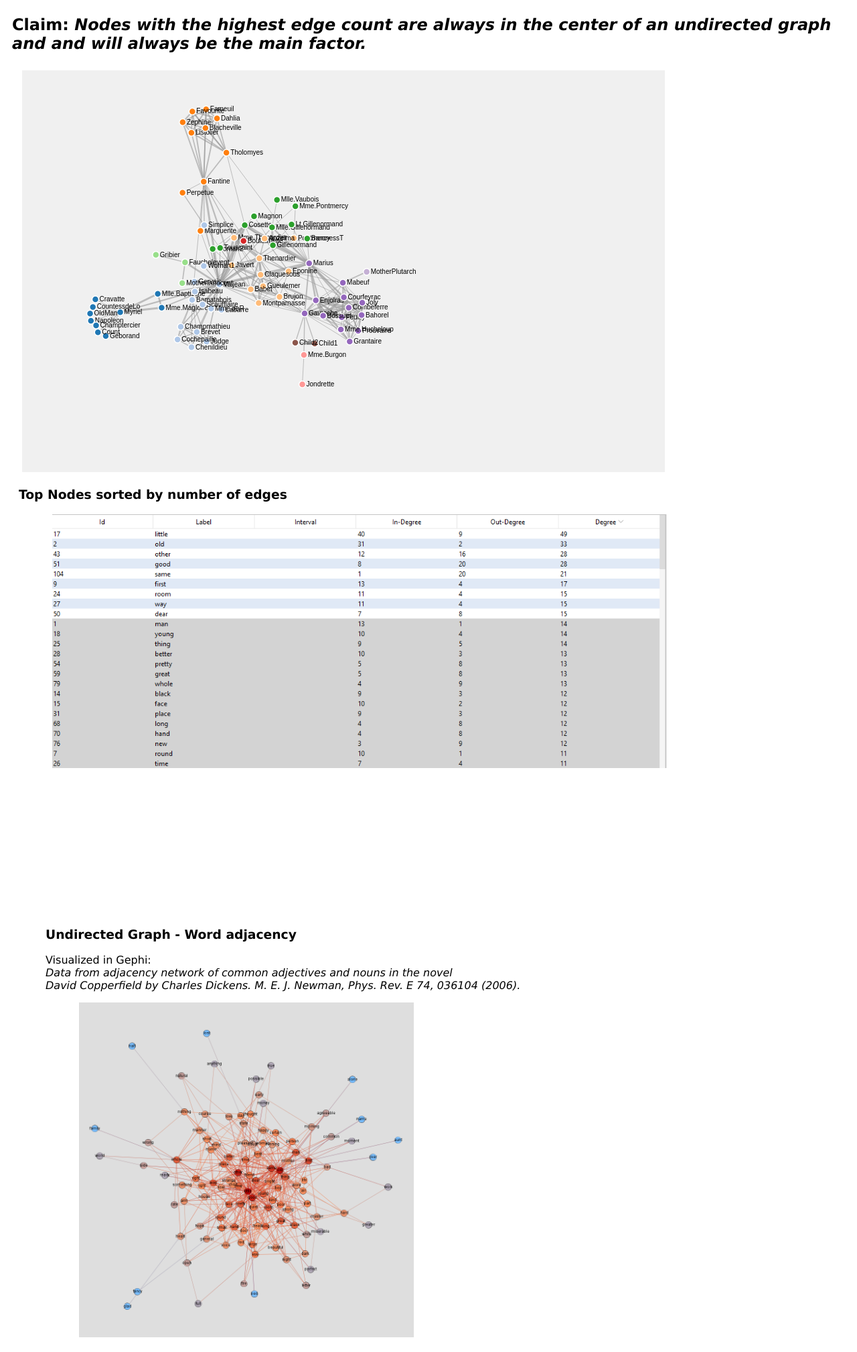
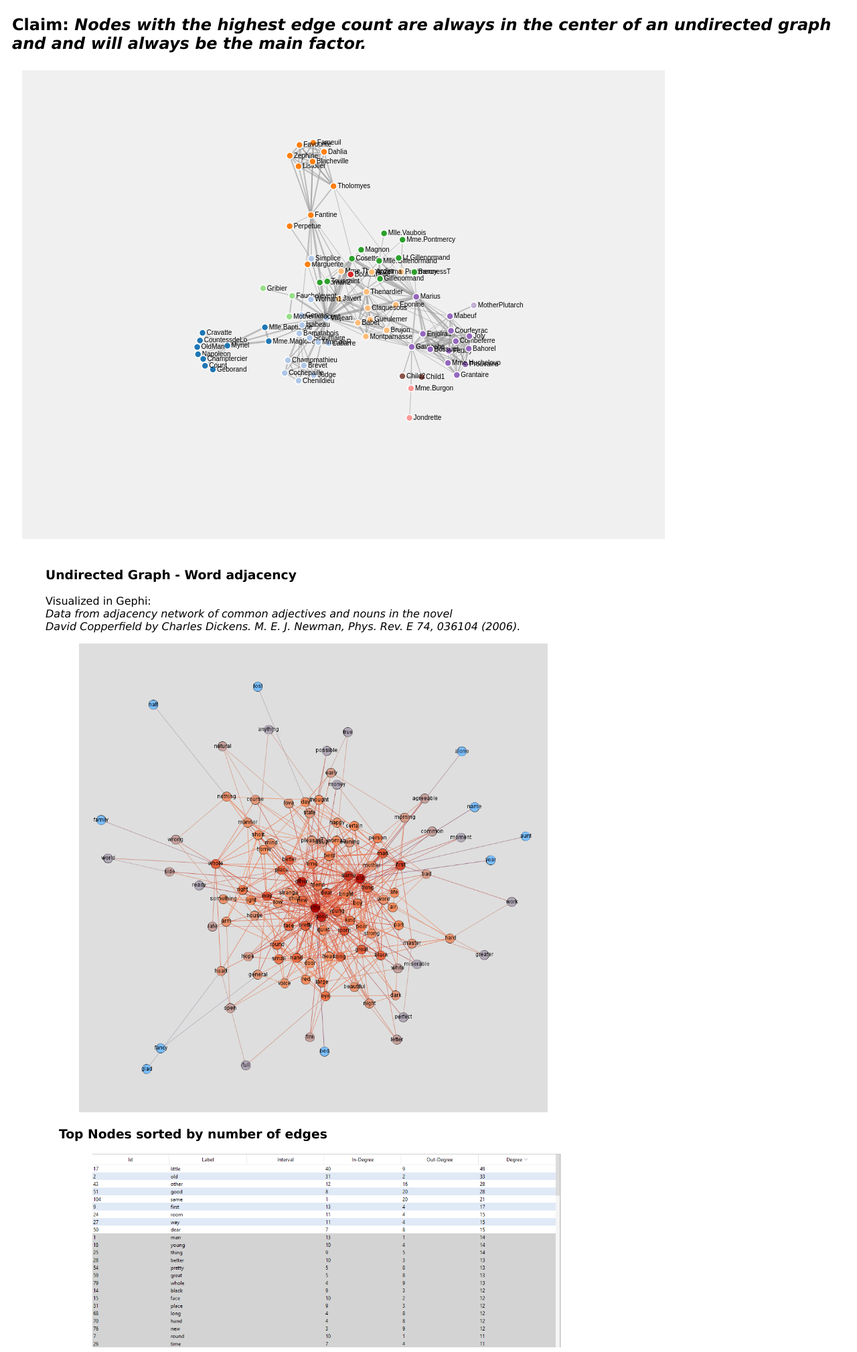
Before and after one commit to Werk17/Networks, a plain HTML site: page index.html in a window 1280 px wide. Shown: the part 55-2074 px from the top of the page at 67% size. Drawn offline with nearby package versions, Linux system fonts and the light colour scheme.

Commit message:
Rearrange table under word adjacency

```diff
--- a/index.css
+++ b/index.css
@@ -24,13 +24,13 @@ div.datatable {
 div.images {
   margin-left: 60px;
   margin-right: 10px;
-  margin-top: 200px;
+  margin-top: 20px;
   margin-bottom: 50px;
   position: absolute;
 }
 
 img {
-  width: 500px;
+  width: 700px;
   display: inline;
   margin-left: 50px;
   position: relative;
--- a/index.html
+++ b/index.html
@@ -27,12 +27,9 @@
   </div>
 
 
-  <svg width="960" height="600"></svg>
+  <svg width="960" height="700"></svg>
 
-  <div class="datatable">
-    <h3>Top Nodes sorted by number of edges</h3>
-    <img src="Screenshot 2022-11-09 021542.png" alt="list data" style="width: 75%; margin-left: 50px">
-  </div>
+
 
   <div class="images">
     <h3>Undirected Graph - Word adjacency</h3>
@@ -40,7 +37,12 @@
       <i>Data from adjacency network of common adjectives and nouns in the novel <br> David Copperfield by Charles
         Dickens. M. E. J. Newman, Phys. Rev. E 74, 036104 (2006).</i>
     </p>
-    <img src="wordAdjacency.png" alt="Football graph">
+    <img src="wordAdjacency.png" alt="word adjacency graph">
+
+    <div class="datatable">
+      <h3>Top Nodes sorted by number of edges</h3>
+      <img src="Screenshot 2022-11-09 021542.png" alt="list data" style="width: 700px; margin-left: 50px">
+    </div>
 
     <h3>Directed Graph - College Football</h3>
     <p>Visualized in Gephi: <br>
@@ -67,7 +69,7 @@
     var simulation = d3.forceSimulation()
       .force("link", d3.forceLink().id(function (d) { return d.id; }))
       .force("charge", d3.forceManyBody())
-      .force("center", d3.forceCenter(width / 3, height / 2));
+      .force("center", d3.forceCenter(width / 2, height / 2));
     // take in the network file
     d3.json("miserables.json", function (error, graph) {
       if (error) throw error;
```
